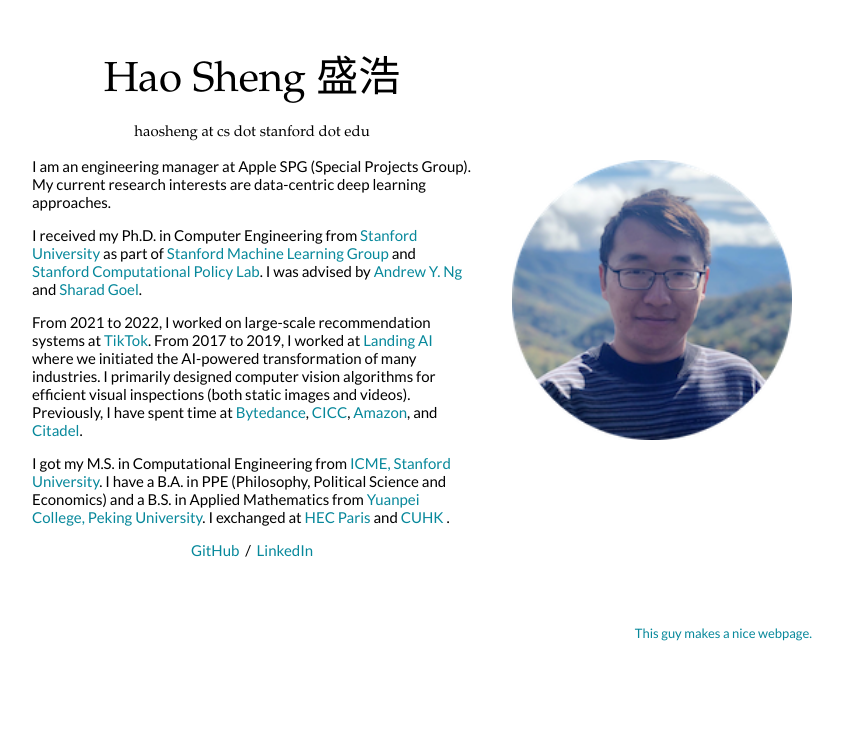
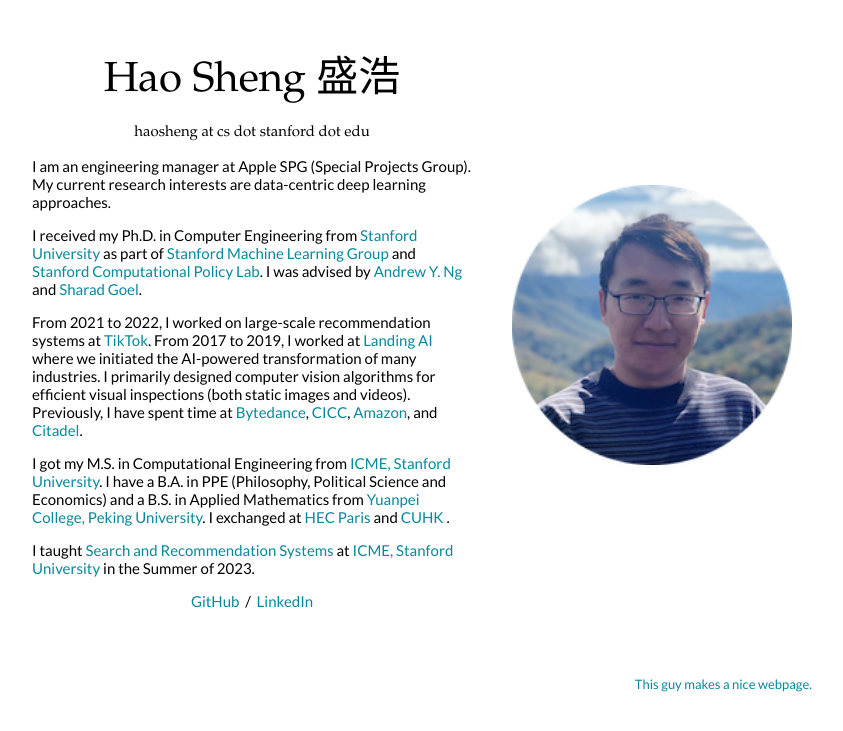
Before and after one commit to haossr/haossr.github.io, a Jekyll site: the page built from _posts/2016-06-07-cs231a.markdown, in a window 1280 px wide. Shown: the top 731 px of the page, without its empty margins (228-1071 px from the left). Built offline with Jekyll 4.4.1, drawn with Linux system fonts in a browser that asks for light colours.

Commit message:
update icme workshop

```diff
--- a/_includes/bio.html
+++ b/_includes/bio.html
@@ -19,3 +19,7 @@ I got my M.S. in Computational Engineering from <a href="http://icme.stanford.ed
 I have a B.A. in PPE (Philosophy, Political Science and Economics) and a B.S. in Applied Mathematics from <a href="http://english.pku.edu.cn/">Yuanpei College, Peking University</a>.
 I exchanged at <a href="https://www.hec.edu/en"> HEC Paris</a> and <a href="http://www.cuhk.edu.hk/">CUHK </a>.
 </p>
+
+<p>
+I taught <a href="https://hsheng.org/icme-recommendation-system-summer-2023">Search and Recommendation Systems</a> at <a href="http://icme.stanford.edu">ICME, Stanford University</a> in the Summer of 2023.
+</p>
```
